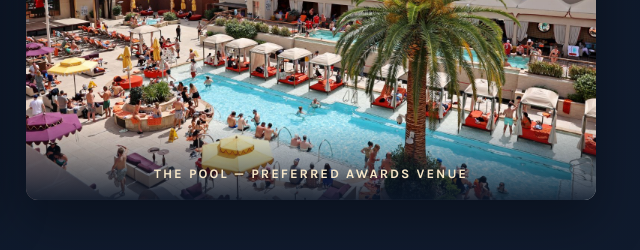
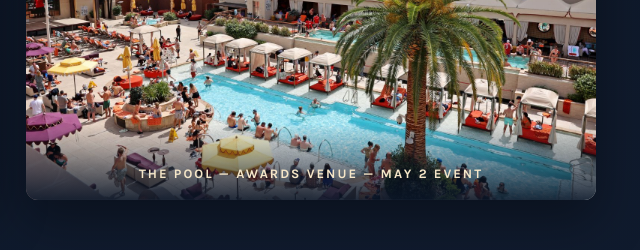
Before and after one commit to StreamRollers/Sahara-event-2026, a plain HTML site: page eventes-conference-and-event-html-template-20260409/index.html in a window 1280 px wide. Shown: the part 5420-5670 px from the top of the page, 629-1269 px from the left. Drawn offline with nearby package versions, Linux system fonts and the light colour scheme.

Commit message:
Update index.html

```diff
--- a/eventes-conference-and-event-html-template-20260409/index.html
+++ b/eventes-conference-and-event-html-template-20260409/index.html
@@ -446,7 +446,7 @@
                         <div class="col-lg-6 mb-30">
                             <div class="venue-image-wrapper wow fadeInRight animated" data-animation="fadeInRight animated" data-delay=".3s">
                                 <img src="img/event_venue_pool.jpg" alt="The Pool at SAHARA Las Vegas" class="venue-img">
-                                <div class="venue-img-label">The Pool &mdash; Preferred Awards Venue</div>
+                                <div class="venue-img-label">The Pool &mdash; Awards Venue &mdash; May 2 Event</div>
                             </div>
                         </div>
                     </div>
```
